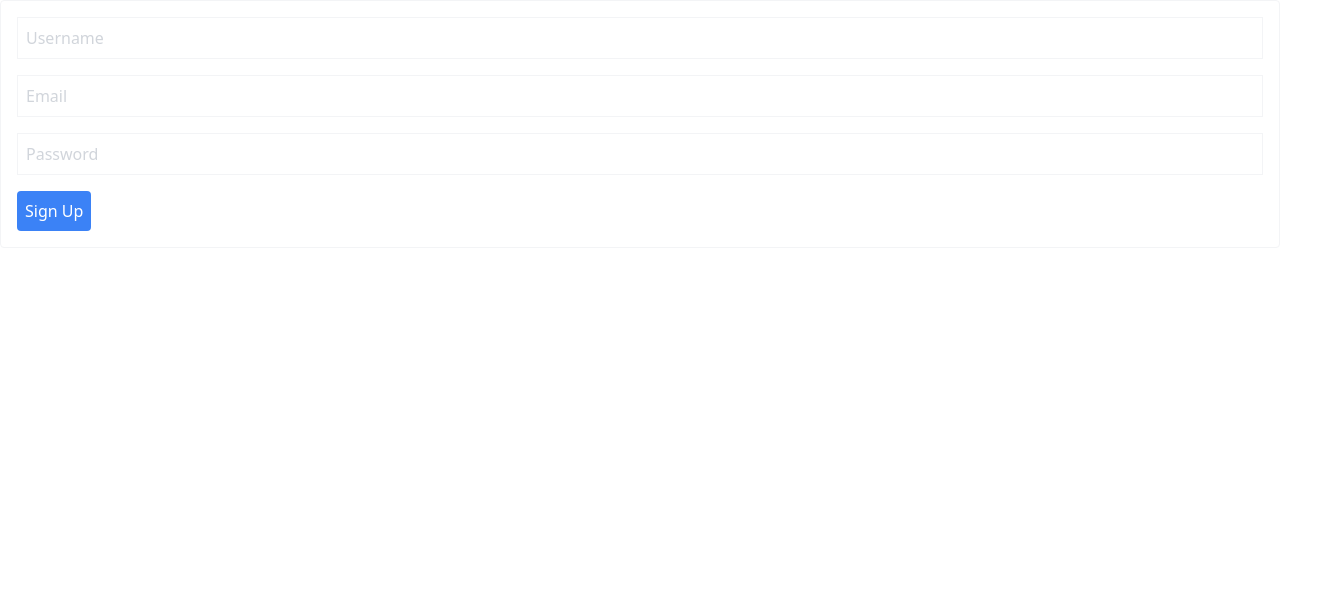
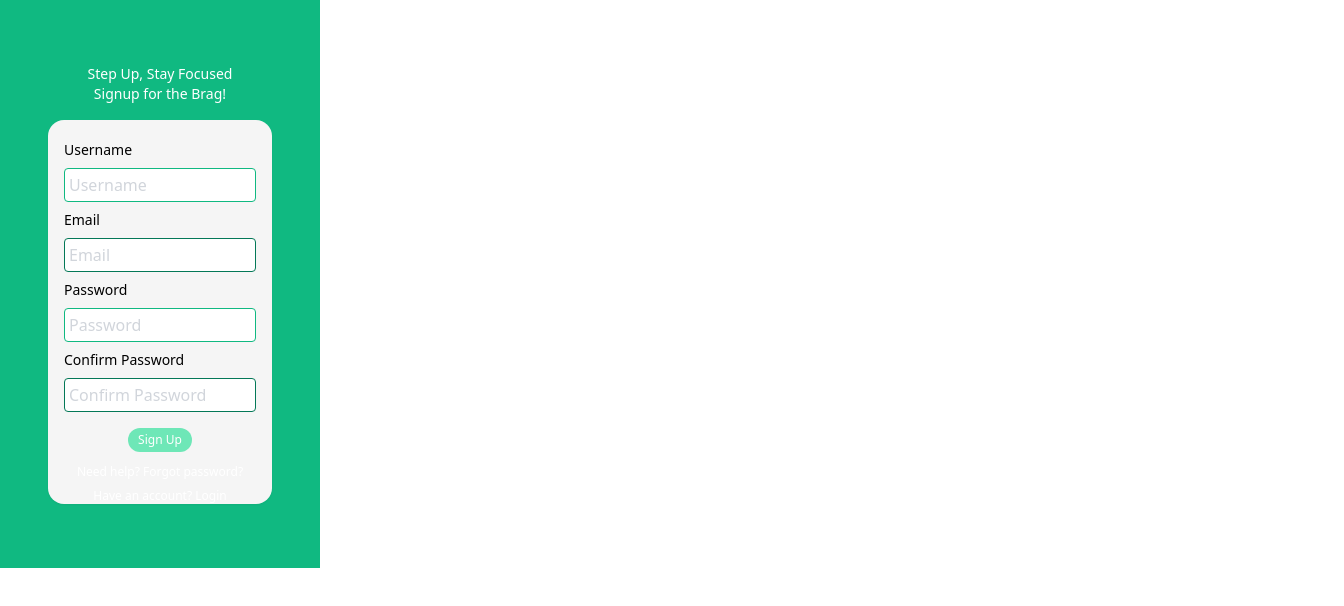
Before and after one commit to Raina-Moon/mini-goal-project, a Next.js app in the folder frontend/: page /signup in a window 1280 px wide. Shown: the top 606 px of the page, 1344 px wide, since content can reach past the window. Built offline with nearby package versions, Linux system fonts and the light colour scheme.

Commit message:
💄 Design: Enhance SignupForm with new layout, confirm password validation, and improved styling

```diff
--- a/frontend/src/app/signup/SignupForm.tsx
+++ b/frontend/src/app/signup/SignupForm.tsx
@@ -8,10 +8,17 @@ const SignupForm = () => {
   const router = useRouter();
   const [email, setEmail] = useState("");
   const [password, setPassword] = useState("");
+  const [confirmPassword, setConfirmPassword] = useState("");
   const [username, setUsername] = useState("");
 
   const handleSubmit = async (e: React.FormEvent) => {
     e.preventDefault();
+
+    if (password !== confirmPassword) {
+      alert("Passwords do not match!");
+      return;
+    }
+
     try {
       await signup(username, email, password);
       alert("Signup successful! Please log in.");
@@ -22,34 +29,84 @@ const SignupForm = () => {
   };
 
   return (
-    <form onSubmit={handleSubmit} className="space-y-4 p-4 border rounded">
+    <div className="w-80 h-[568px] bg-emerald-500 flex flex-col justify-center items-center">
+        <h2 className="text-white text-sm text-center mb-4">
+          Step Up, Stay Focused<br />Signup for the Brag!
+        </h2>
+      <div className="w-56 h-96 bg-neutral-100 rounded-2xl shadow-sm px-4 py-5 flex flex-col">
+
+        <form onSubmit={handleSubmit} className="flex flex-col gap-2 flex-grow">
+          <label className="text-sm font-medium text-black">Username</label>
           <input
+            type="text"
+            placeholder="Username"
             value={username}
             onChange={(e) => setUsername(e.target.value)}
-        placeholder="Username"
-        className="border p-2 w-full"
+            className="border border-emerald-500 p-1 rounded"
             required
           />
+
+          <label className="text-sm text-black">Email</label>
           <input
             type="email"
+            placeholder="Email"
             value={email}
             onChange={(e) => setEmail(e.target.value)}
-        placeholder="Email"
-        className="border p-2 w-full"
+            className="border border-emerald-700 p-1 rounded"
             required
           />
+
+          <label className="text-sm">Password</label>
           <input
             type="password"
+            placeholder="Password"
             value={password}
             onChange={(e) => setPassword(e.target.value)}
-        placeholder="Password"
-        className="border p-2 w-full"
+            className="border border-emerald-500 p-1 rounded"
             required
           />
-      <button type="submit" className="bg-blue-500 text-white p-2 rounded">
+
+          <label className="text-sm">Confirm Password</label>
+          <input
+            type="password"
+            placeholder="Confirm Password"
+            value={confirmPassword}
+            onChange={(e) => setConfirmPassword(e.target.value)}
+            className={`border p-1 rounded ${
+              confirmPassword && password !== confirmPassword ? "border-red-500" : "border-emerald-700"
+            }`}
+            required
+          />
+
+          {password !== confirmPassword && confirmPassword && (
+            <div className="text-red-500 text-xs text-center">
+              No match, try again!
+            </div>
+          )}
+
+          <button
+            type="submit"
+            className="bg-emerald-300 rounded-full text-white text-xs mt-2 py-1 w-16 mx-auto"
+          >
             Sign Up
           </button>
         </form>
+
+        <div className="text-white text-xs text-center mt-3">
+          Need help?{" "}
+          <span className="text-white cursor-pointer">
+            Forgot password?
+          </span>
+        </div>
+        <div className="text-center mt-2 text-white text-xs cursor-pointer" onClick={() => router.push('/login')}>
+          Have an account? Login
+        </div>
+
+        <div className="absolute bottom-1 w-full text-center text-white text-[8px]">
+          Made by @Raina
+        </div>
+      </div>
+    </div>
   );
 };
 
```
Lines whose indentation alone changed are shown as unchanged.
